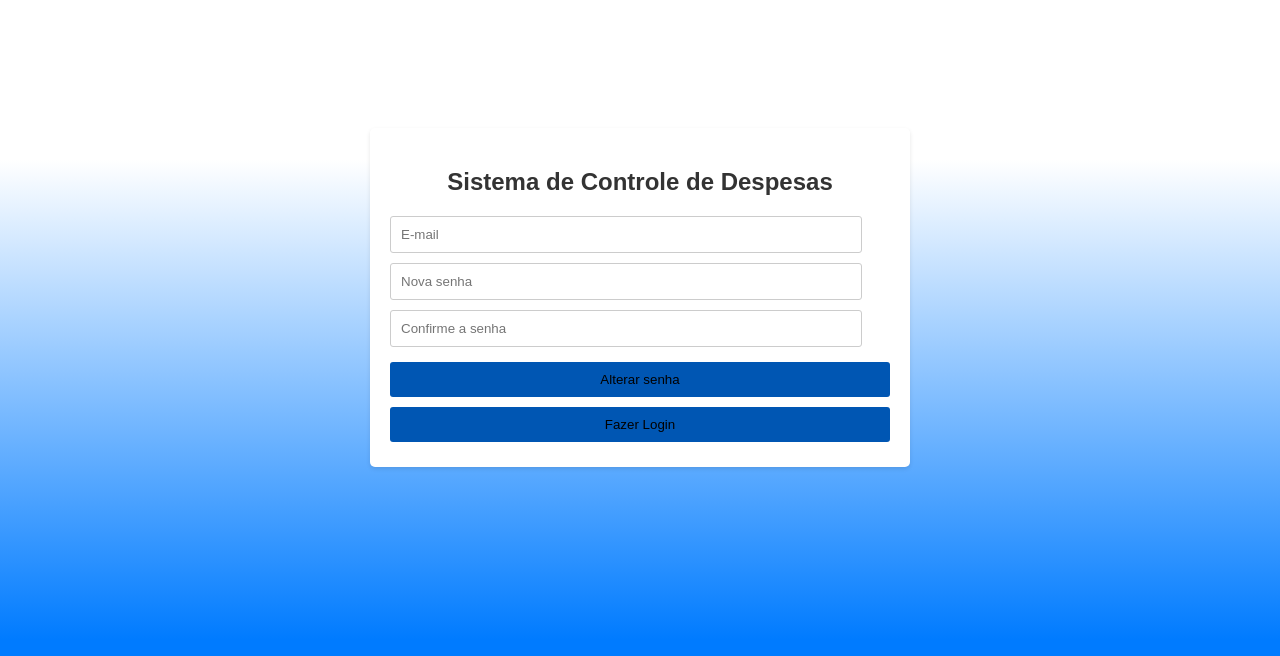
After one commit to Edson242/Sistema-de-Registo-de-Despesas, a PHP site: page /esqueceuSenha.html in a window 1280 px wide. The commit adds this page. Shown: the top 656 px of the page. Run offline with PHP 8.4, Linux system fonts and the light colour scheme.

Commit message:
Atualização14

```diff
--- a/assets/css/styleLogin.css
+++ b/assets/css/styleLogin.css
@@ -2,8 +2,15 @@
 
 a {
   text-decoration: none;
+  color: black;
+}
+a:hover {
   color: white;
 }
+a.senha:hover {
+  color: #0056b3;
+}
+
 
 body {
     background: linear-gradient(to bottom, white 20%, #007bff 80% );
@@ -43,7 +50,7 @@ body {
     width: 100%;
     padding: 10px;
     background-color: #007bff;
-    color: #fff;
+    color: black;
     border: none;
     border-radius: 3px;
     cursor: pointer;
@@ -52,6 +59,9 @@ body {
   button {
     background-color: #0056b3;
   }
+  button:hover {
+    color: white;
+  }
 
   .error-message {
     color: red;
--- /dev/null
+++ b/esqueceuSenha.html
@@ -0,0 +1,19 @@
+<!DOCTYPE html>
+<html>
+<head>
+  <link rel="stylesheet" href="assets/css/styleLogin.css">
+</head>
+<body>
+  <div class="container">
+    <h2>Sistema de Controle de Despesas</h2>
+    <form action="esqueceuSenha.php" method="POST" name="formLogin">
+      <input type="email" name="email" id="email" placeholder="E-mail">
+      <input type="password" name="password" placeholder="Nova senha">
+      <input type="password" name="senhaConf" placeholder="Confirme a senha">
+      <button type="submit">Alterar senha</button>
+      <button type="button"><a href="login.html">Fazer Login</a></button>
+    </form>
+  </div>
+  <script src="buscarId.js"></script>
+</body>
+</html>
--- /dev/null
+++ b/funcoes.php
@@ -0,0 +1,4 @@
+<?php
+
+
+?>
--- a/login.html
+++ b/login.html
@@ -10,6 +10,7 @@
       <input type="text" name="username" placeholder="Nome de usuário">
       <input type="email" name="email" id="email" placeholder="E-mail">
       <input type="password" name="password" placeholder="Senha">
+      <a href="esqueceuSenha.html" class="senha">Esqueceu a senha ?</a>
       <button type="submit" onclick="buscarId()">Login</button>
       <button type="button"><a href="cadastro.html">Cadastro</a></button>
     </form>
```
Also changed, not shown: esqueceuSenha.php (added, +26 -0 lines), index.php (+10 -7 lines).
